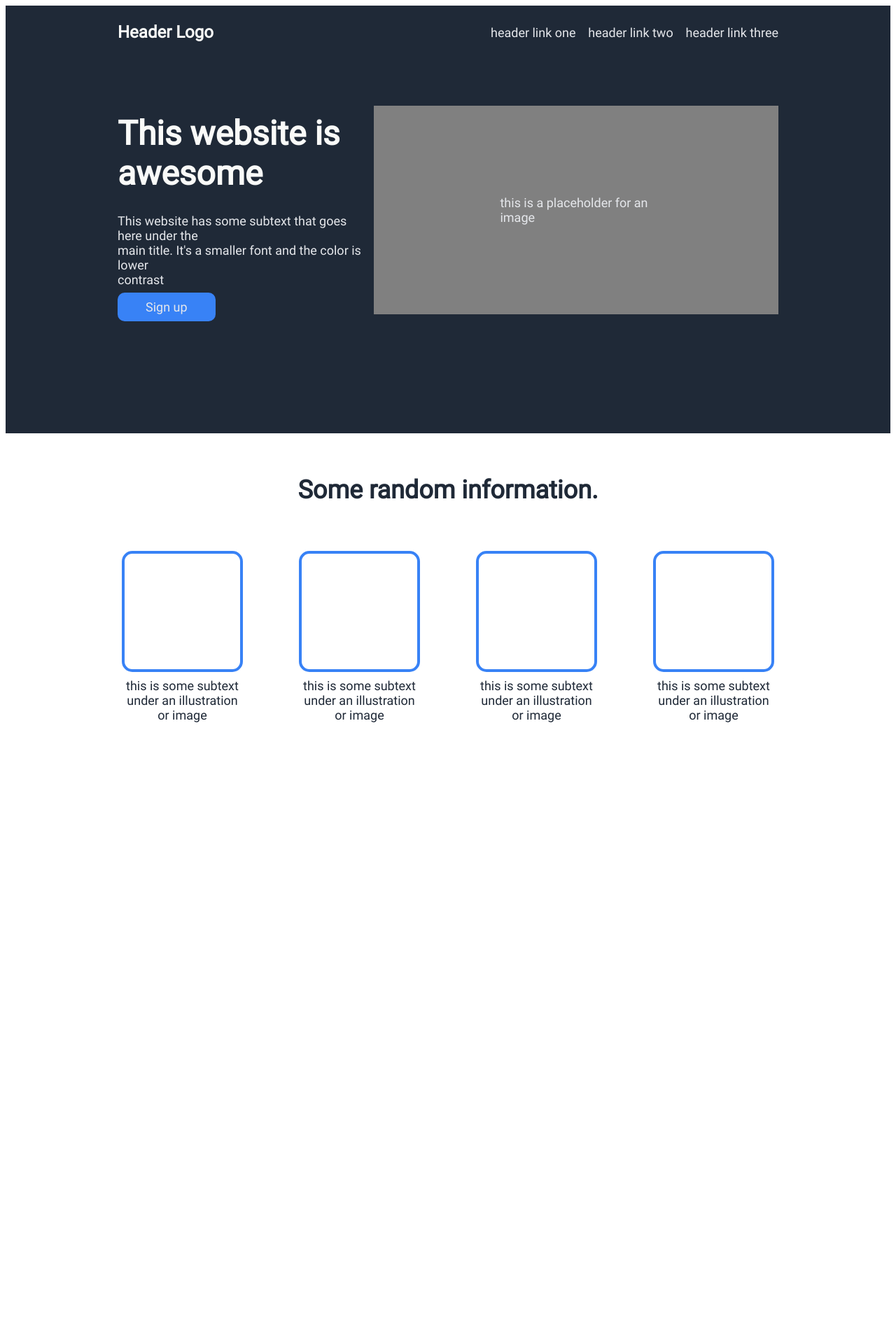
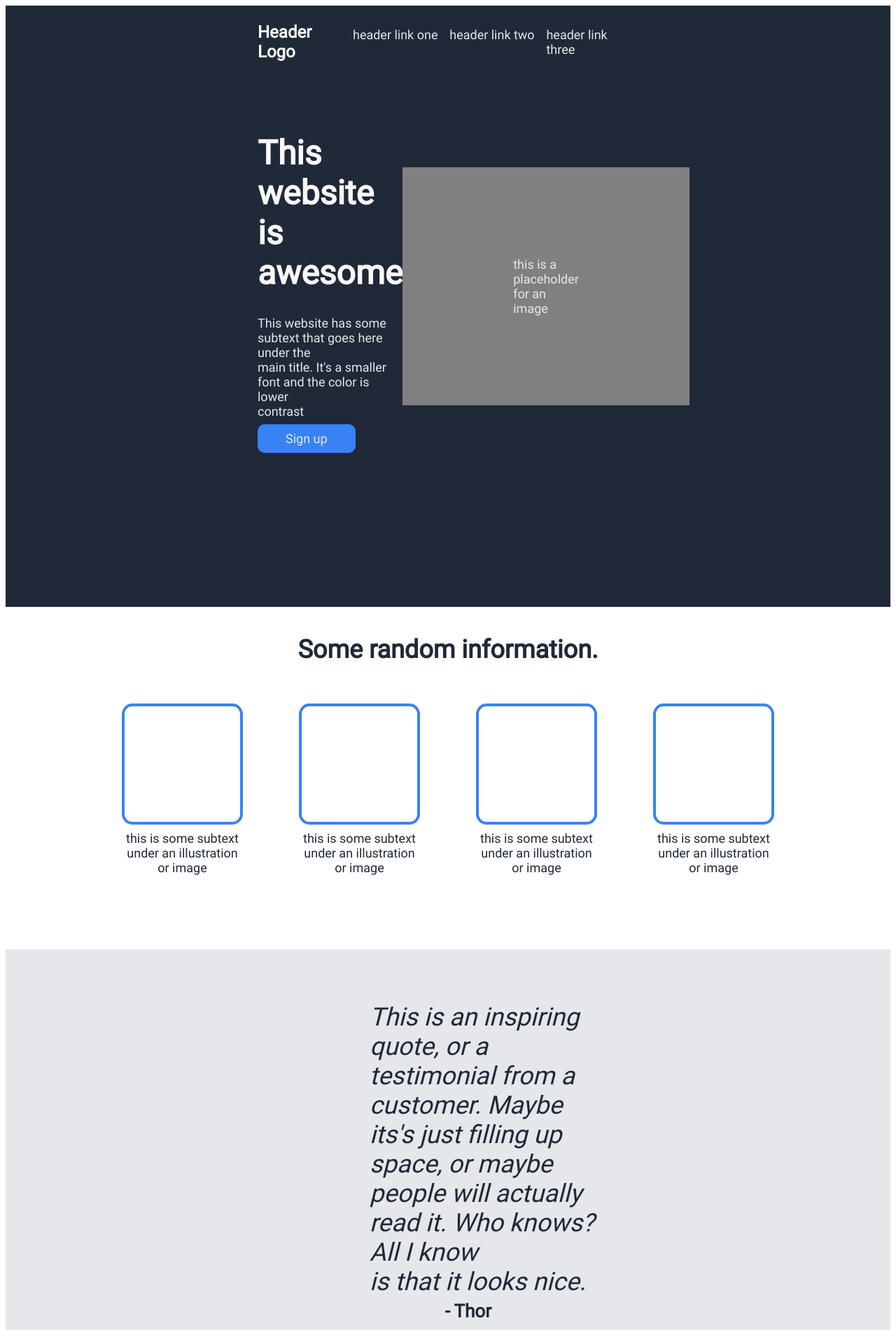
Before and after one commit to tsakP/FD-Training-Petros-Tsakonas, a plain HTML site: page Brainnest FD Training/Practical Assignments/CSS Assignments/Main CSS Project/index.html in a window 1280 px wide. Shown: the top 1900 px of the page at 70% size. Before the commit the page ends 1116 px from the top, so only its background shows below. Drawn offline with Linux system fonts and the light colour scheme.

Commit message:
CSS Main Project Section 3 finished
Addition and stylization of section 3's elements and content (1 banner, 1 main text, 1 subtext). 3rd section finished.

```diff
--- a/Brainnest FD Training/Practical Assignments/CSS Assignments/Main CSS Project/index.html
+++ b/Brainnest FD Training/Practical Assignments/CSS Assignments/Main CSS Project/index.html
@@ -40,32 +40,35 @@
       <div id="sec2Header">Some random information.</div>
       <div id="sec2GroupOfImgs">
         <figure>
-          <div></div>
+          <div class="imgFrame"></div>
           <figcaption class="sec2SecondaryText">
             <center>this is some subtext</center><center>under an illustration</center><center>or image</center>
           </figcaption>
         </figure>
         <figure>
-          <div></div>
+          <div class="imgFrame"></div>
           <figcaption class="sec2SecondaryText">
             <center>this is some subtext</center><center> under an illustration</center><center>or image</center>
           </figcaption>
         </figure>
         <figure>
-          <div></div>
+          <div class="imgFrame"></div>
           <figcaption class="sec2SecondaryText">
             <center>this is some subtext</center><center> under an illustration</center><center>or image</center>
           </figcaption class="sec2SecondaryText">
         </figure>
         <figure>
-          <div></div>
+          <div class="imgFrame"></div>
           <figcaption class="sec2SecondaryText">
             <center>this is some subtext</center><center>under an illustration</center><center>or image</center>
           </figcaption>
         </figure>
       </div>
     </section>
-    <section id="section3"></section>
+    <section id="section3">
+        <p id="sec3MainText">This is an inspiring quote, or a testimonial from a<br>customer. Maybe its's just filling up space, or maybe<br>people will actually read it. Who knows? All I know<br>is that it looks nice.</p>
+        <p id="sec3AuthorNameTxt">- Thor</p>
+    </section>
     <section id="section4"></section>
     <footer></footer>
   </body>
--- a/Brainnest FD Training/Practical Assignments/CSS Assignments/Main CSS Project/styles.css
+++ b/Brainnest FD Training/Practical Assignments/CSS Assignments/Main CSS Project/styles.css
@@ -8,9 +8,9 @@ body {
 }
 #section1 {
   background-color: #1f2937;
-  padding-right: 160px;
-  padding-left: 160px;
-  padding-bottom: 160px;
+  padding-right: 360px;
+  padding-left: 360px;
+  padding-bottom: 220px;
 }
 header {
   display: flex;
@@ -56,14 +56,15 @@ a,
 }
 #imgPlaceholder {
   background-color: gray;
-  padding: 128px 180px;
+  padding: 128px 158px;
   margin-top: 20px;
 }
 #section2 {
   display: flex;
   flex-direction: column;
   align-items: center;
-  padding: 60px 270px;
+  padding: 40px 270px;
+  padding-bottom: 90px;
 }
 #sec2Header {
   font-size: 36px;
@@ -73,16 +74,36 @@ a,
 #sec2GroupOfImgs {
   display: flex;
   flex-direction: row;
-  margin-top: 50px;
+  margin-top: 40px;
 }
 .sec2SecondaryText {
   margin-top: 9px;
   font-size: 18px;
   color: #1f2937;
 }
-#sec2GroupOfImgs figure div {
+#sec2GroupOfImgs .imgFrame {
   width: 165px;
   height: 165px;
   border: 4px solid #3882f6;
   border-radius: 15px 15px 15px 15px;
 }
+#section3 {
+  background-color: #e5e7eb;
+  padding: 40px 420px;
+  padding-bottom: 90px;
+}
+#sec3MainText {
+  font-size: 36px;
+  font-weight: lighter;
+  font-style: italic;
+  color: #1f2937;
+  padding-left: 100px;
+}
+#sec3AuthorNameTxt {
+  font-size: 26px;
+  font-weight: bolder;
+  color: #1f2937;
+  text-align: right;
+  margin-right: 150px;
+  margin-top: -30px;
+}
```
